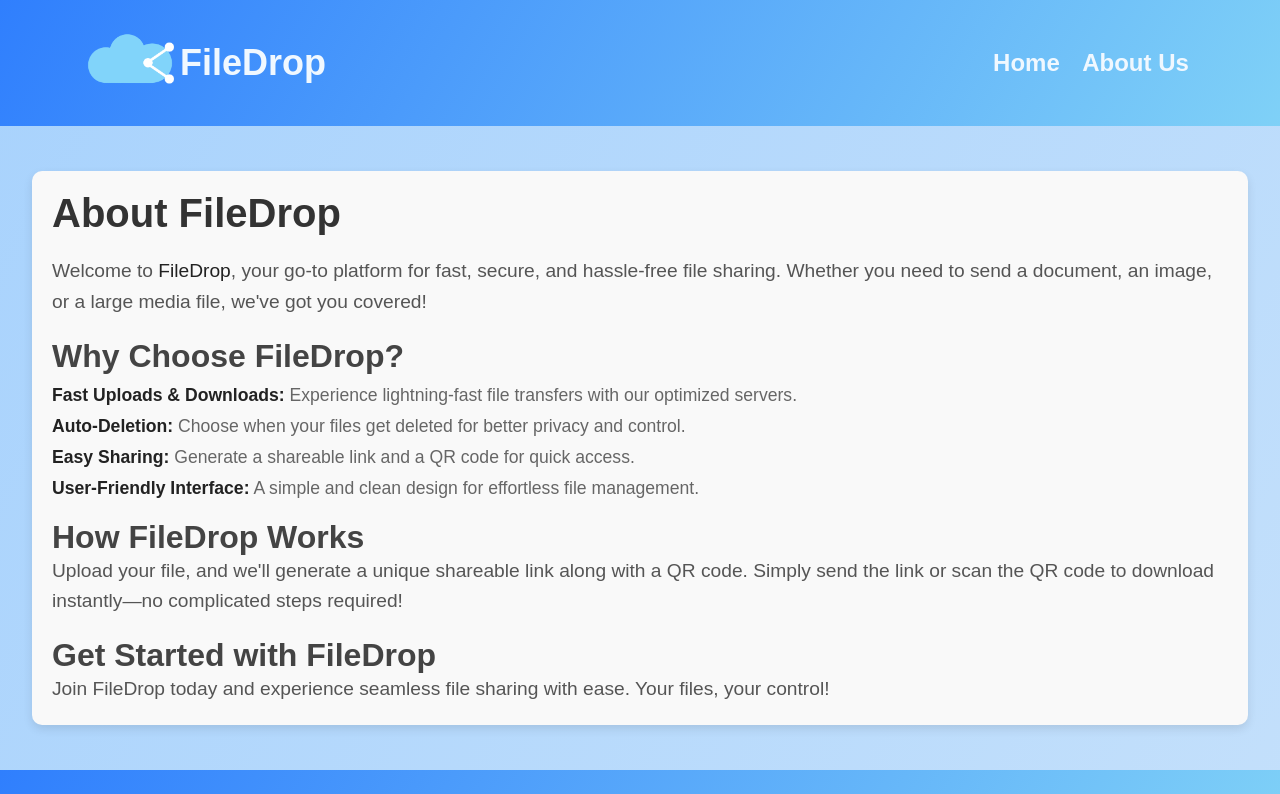
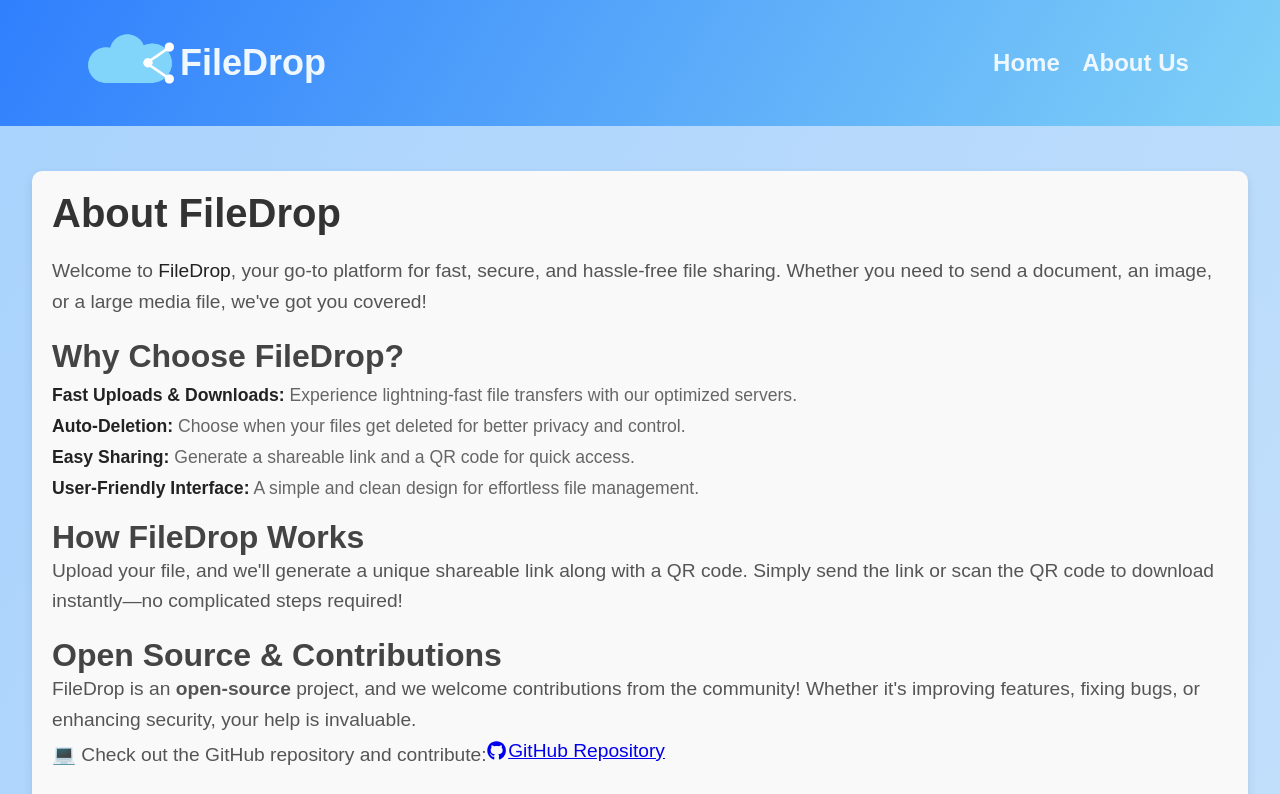
Before and after one commit to Barnik-Podder/FileDrop, a React (Create React App) app in the folder frontend/: page /about in a window 1280 px wide. Shown: the top 794 px of the page. Built offline with nearby package versions, Linux system fonts and the light colour scheme.

Commit message:
added github link in AboutPage

```diff
--- a/frontend/src/pages/AboutPage.css
+++ b/frontend/src/pages/AboutPage.css
@@ -43,6 +43,13 @@
     color: #222;
 }
 
+.about-link{
+    display: inline-flex;
+    align-items: center;
+    width: 14vw;
+    justify-content: space-around;
+}
+
 @media (max-width: 600px) {
     .about-container {
         width: 90%;
--- a/frontend/src/pages/AboutPage.js
+++ b/frontend/src/pages/AboutPage.js
@@ -2,6 +2,7 @@
 import Navbar from '../components/Navbar';
 import Footer from '../components/Footer';
 import './AboutPage.css';
+import { FaGithub } from "react-icons/fa";
 
 const AboutUs = () => {
     return (
@@ -27,6 +28,22 @@
                         Upload your file, and we'll generate a unique shareable link along with a QR code. Simply send the link or scan the QR code to download instantly—no complicated steps required!
                     </p>
 
+                    <h2 className="about-subtitle">Open Source & Contributions</h2>
+                    <p className="about-text">
+                        FileDrop is an <strong>open-source</strong> project, and we welcome contributions from the community! Whether it's improving features, fixing bugs, or enhancing security, your help is invaluable.
+                    </p>
+                    <p className="about-text">
+                        💻 Check out the GitHub repository and contribute:
+                        <a
+                            href="https://github.com/Barnik-Podder/FileDrop"
+                            target="_blank"
+                            rel="noopener noreferrer"
+                            className="about-link"
+                        >
+                           <FaGithub /> GitHub Repository
+                        </a>
+                    </p>
+
                     <h2 className="about-subtitle">Get Started with FileDrop</h2>
                     <p className="about-text">
                         Join FileDrop today and experience seamless file sharing with ease. Your files, your control!
```
Lines whose indentation alone changed are shown as unchanged.
